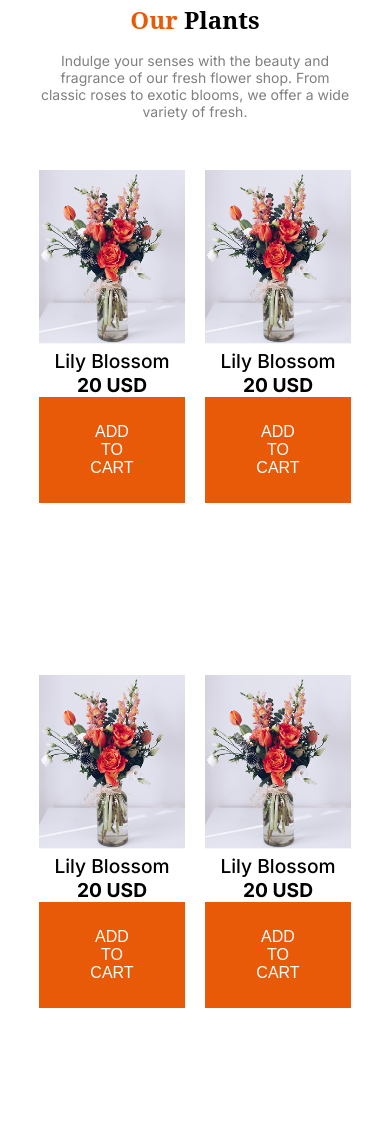
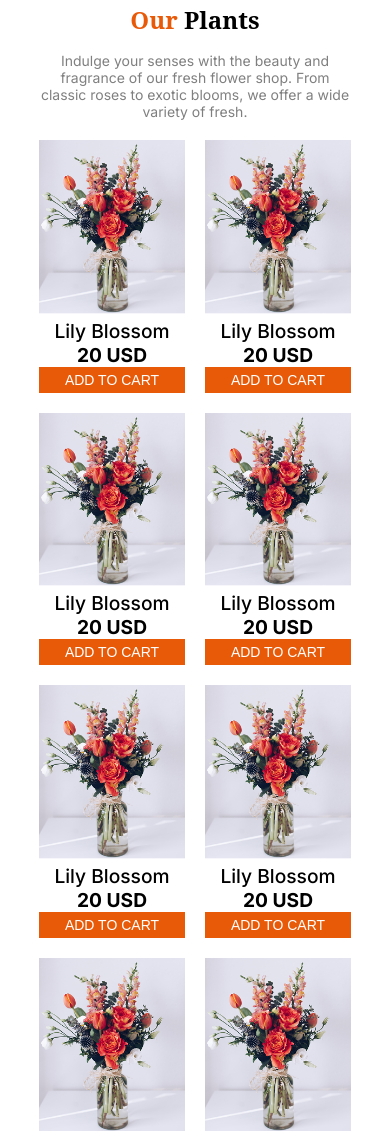
Before and after one commit to jerinAfrose/responsive-flowers-assignment2, a plain HTML site: page index.html in a window 390 px wide. Shown: the part 517-1648 px from the top of the page. Drawn offline with Linux system fonts and the light colour scheme.

Commit message:
problem solve added

```diff
--- a/styles/style.css
+++ b/styles/style.css
@@ -210,8 +210,6 @@
   grid-template-columns: 1fr 2fr;
   grid-template-rows: auto auto;
   gap: 28px;
-  /* max-width: 1140px; */
-  /* width: 100%; */
   box-sizing: border-box;
 }
 .box-item {
@@ -362,6 +360,9 @@ h2 {
     height: 2rem;
     width: 3rem;
   }
+  .cart {
+    align-items: end;
+  }
   .banner {
     flex-direction: column-reverse;
   }
@@ -391,9 +392,16 @@ h2 {
   }
   .card {
     grid-template-columns: repeat(2, 1fr);
+    margin-top: 20px;
+    margin-bottom: 40px;
   }
   .card-content {
     width: 100%;
+    height: 50%;
+  }
+  .card-content button {
+    padding: 5px 10px;
+    font-size: 14px;
   }
   .lover-content {
     flex-direction: column;
```
